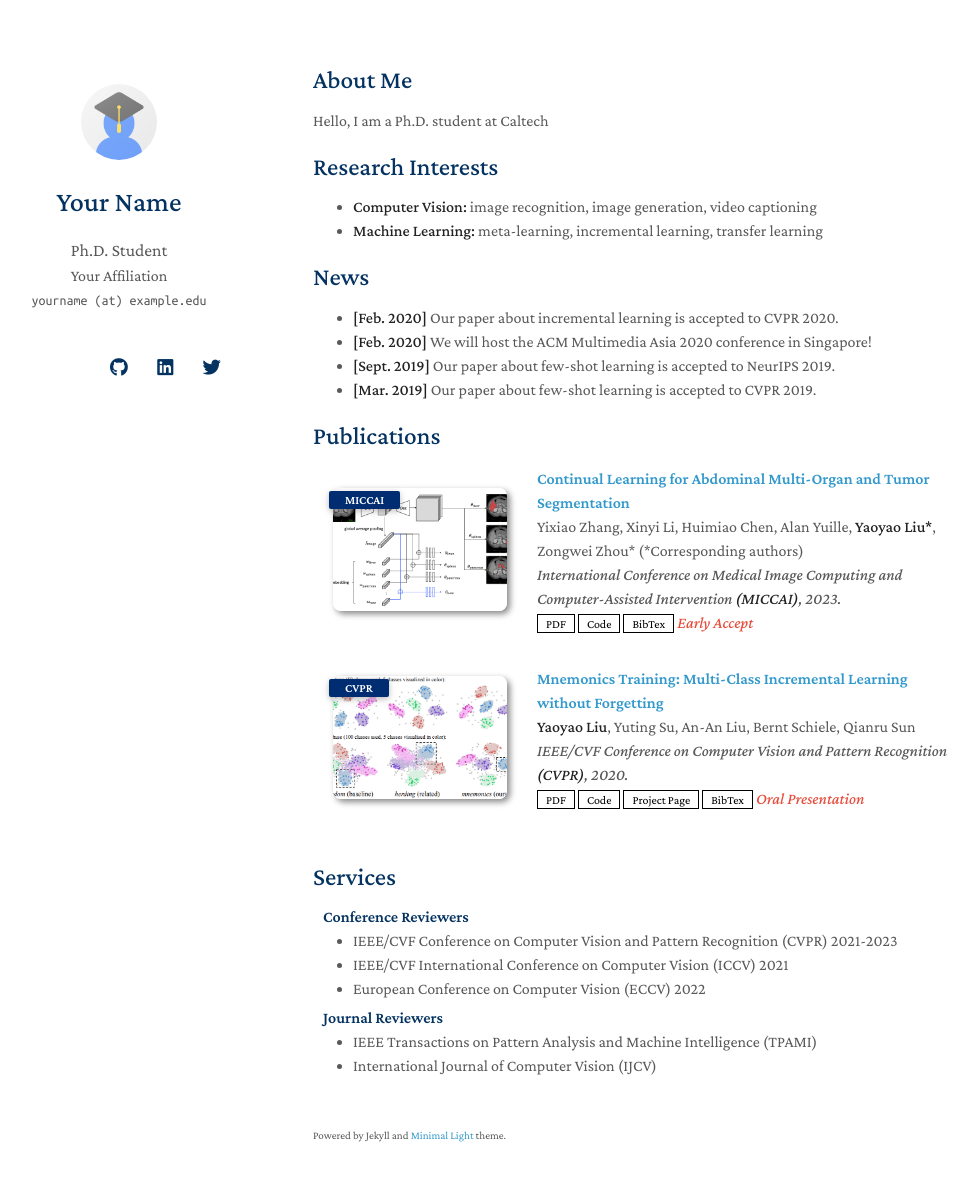
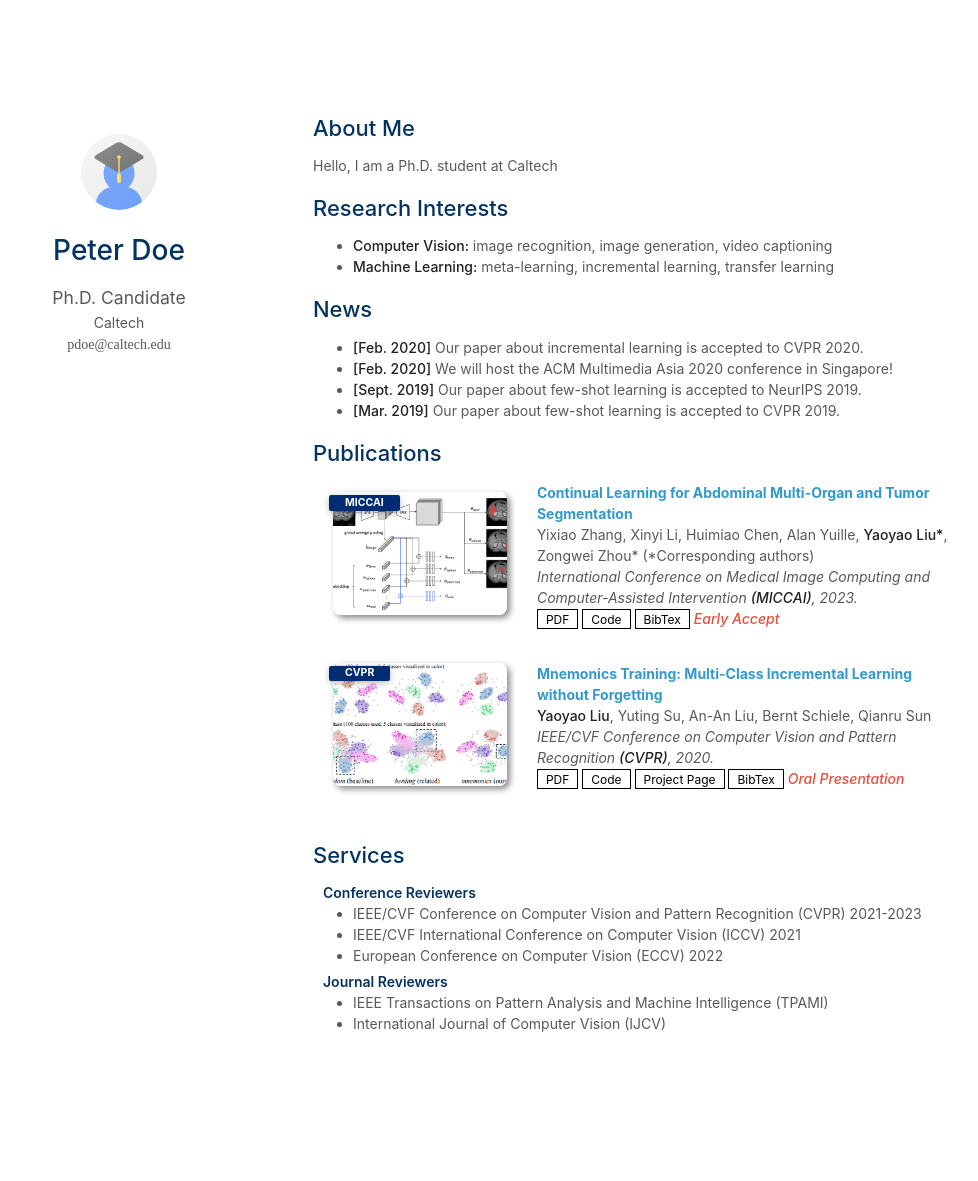
Before and after one commit to Pita-Dough/Pita-Dough.github.io, a Jekyll site: the page built from index.md, in a window 1280 px wide and 1216 px high. Shown: the top 1181 px of the window, without its empty margins (157-1135 px from the left). Built offline with Jekyll 4.4.1, drawn with Linux system fonts in a browser that asks for light colours; nearby versions of some CDN libraries; a style sheet for code colours, icons or effects is not loaded; our own code applies the rules of GitHub Pages for plain Markdown files.

Commit message:
Update _config.yml

```diff
--- a/_config.yml
+++ b/_config.yml
@@ -1,22 +1,19 @@
 # Basic Information
-title: Your Name
-position: Ph.D. Student
-affiliation: Your Affiliation
-email: yourname (at) example.edu
+title: Peter Doe
+position: Ph.D. Candidate
+affiliation: Caltech
+email: pdoe@caltech.edu
 
 # Search Engine Optimization (SEO)
 # The following information is used to improve the website traffic from search engines, e.g., Google.
-keywords: minimal light
-description: The Minimal Light is a simple and elegant jekyll theme for academic personal homepage.
+keywords: economics, Caltech, matching theory, status quo
+description: "Peter Doe's Research Website"
 canonical: https://minimal-light-theme.yliu.me/
 
 # Links
 # If you don't need one of them, you may delete the corresponding line.
 google_scholar: https://scholar.google.com/
 cv_link: assets/files/curriculum_vitae.pdf
-github_link: https://github.com/
-linkedin: https://www.linkedin.com/
-twitter: https://twitter.com/
 
 # Images (e.g., your profile picture and your website's favicon)
 # "favicon" and "favicon_dark" are used for the light and dark modes, respectively.
@@ -26,7 +23,7 @@ favicon_dark: ./assets/img/favicon-dark.png
 
 # Footnote
 # You may use the option to disable the footnote, "Powered by Jekyll and Minimal Light theme."
-enable_footnote: true
+enable_footnote: false
 
 # Auto Dark Mode
 # You may use the option to disable the automatic dark theme
@@ -34,15 +31,15 @@ auto_dark_mode: true
 
 # Font
 # You can use this option to choose between Serif or Sans Serif fonts.
-font: "Serif" # or "Sans Serif"
+font: "Sans Serif" # or "Sans Serif"
 
 # Google Analytics ID
 # Please remove this if you don't use Google Analytics
-google_analytics: UA-111540567-4
+google_analytics: G-2M50WFV6BE
 
 # Use this project as a remote theme for GitHub Pages
 # See the guide here: https://docs.github.com/en/pages/setting-up-a-github-pages-site-with-jekyll/adding-a-theme-to-your-github-pages-site-using-jekyll
-remote_theme: yaoyao-liu/minimal-light
+# remote_theme: yaoyao-liu/minimal-light
 
 # The following files will be removed from the generated website.
 exclude:
```
